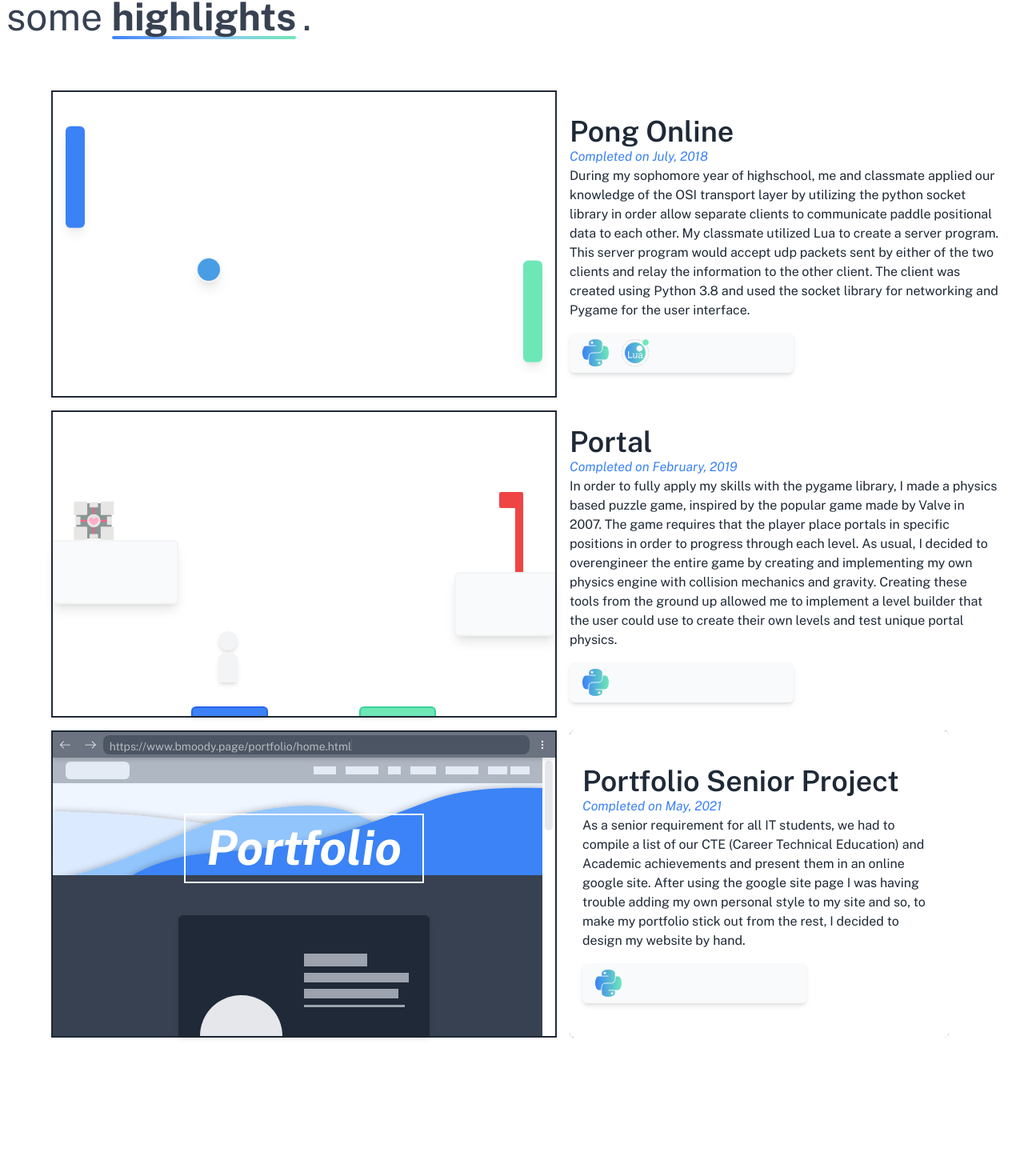
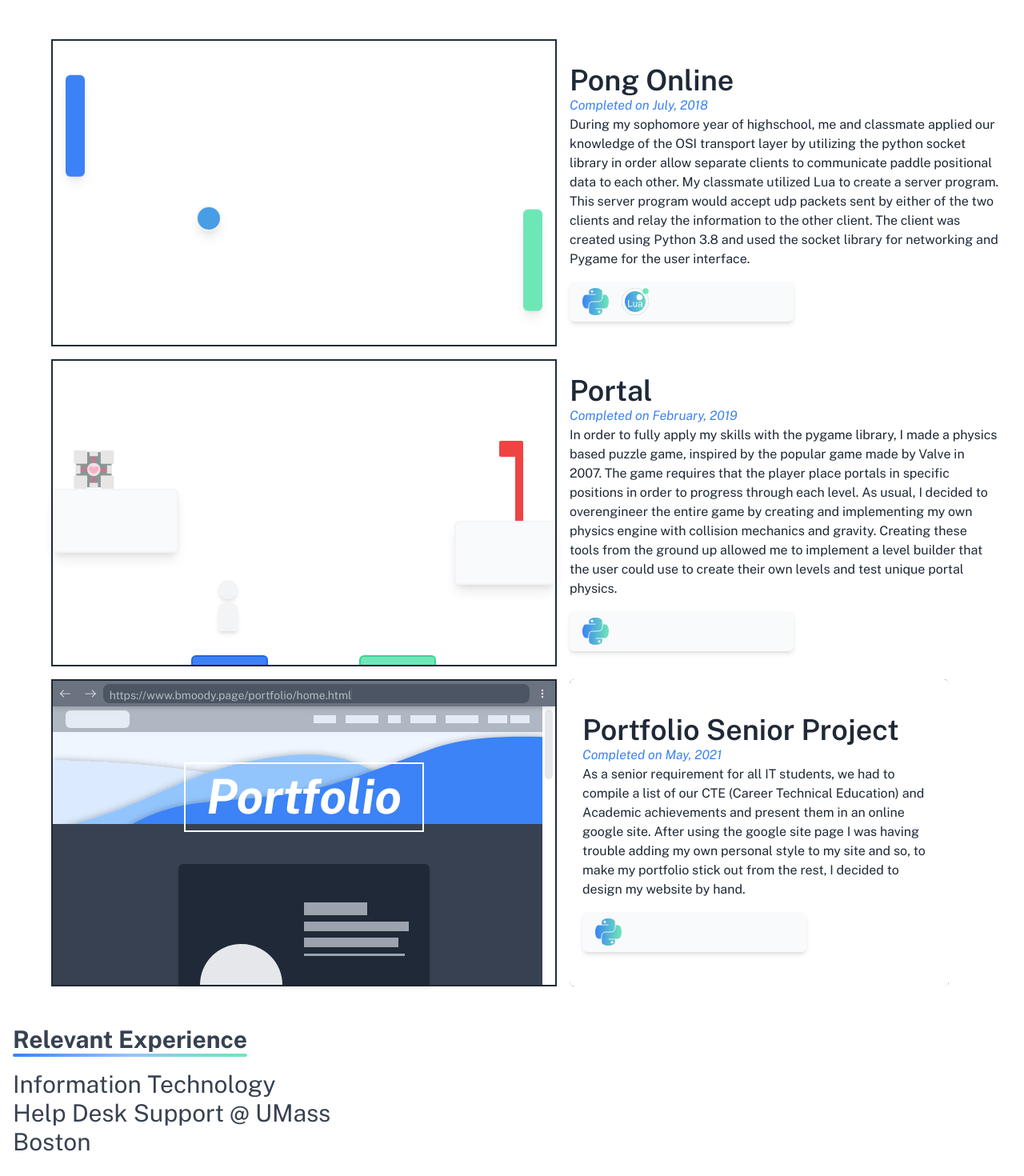
Before and after one commit to TheSwiginator/portfolio, a React (Create React App) app: page / in a window 1280 px wide. Shown: the part 4393-5863 px from the top of the page at 80% size. Built offline with nearby package versions, Linux system fonts and the light colour scheme.

Commit message:
adding content for work exp

```diff
--- a/src/App.js
+++ b/src/App.js
@@ -127,14 +127,21 @@ function App() {
 
         </div>
         <H2X
-        textClassName="w-full font-PublicSans p-0 m-0 ml-2 text-gray-700 text-5xl mt-12"
-        matchClassName="inline-block relative text-5xl font-bold"
+        textClassName="w-full font-PublicSans p-0 m-0 ml-2 text-gray-700 text-3xl mt-12"
+        matchClassName="inline-block relative text-3xl font-bold"
         keywords={["projects", "highlights"]}>In my spare time, I like to work on projects. Here are some highlights.
         </H2X>
         <div className="w-full relative grid grid-cols-2 mt-16 ml-16 gap-4">
           <Pong />
           <Portal />
           <Portfolio />
+        </div>
+        <H2X
+          textClassName="w-full font-PublicSans p-0 m-0 ml-2 text-gray-700 text-3xl mt-12"
+          matchClassName="inline-block relative text-3xl font-bold"
+          keywords={["Relevant Experience"]}>Relevant Experience</H2X>
+        <div className="w-full relative grid grid-cols-3 mt-4 gap-4">
+          <h3 className='font-PublicSans text-3xl text-gray-700 ml-4'>Information Technology Help Desk Support @ UMass Boston</h3>
         </div>
 
 
```
